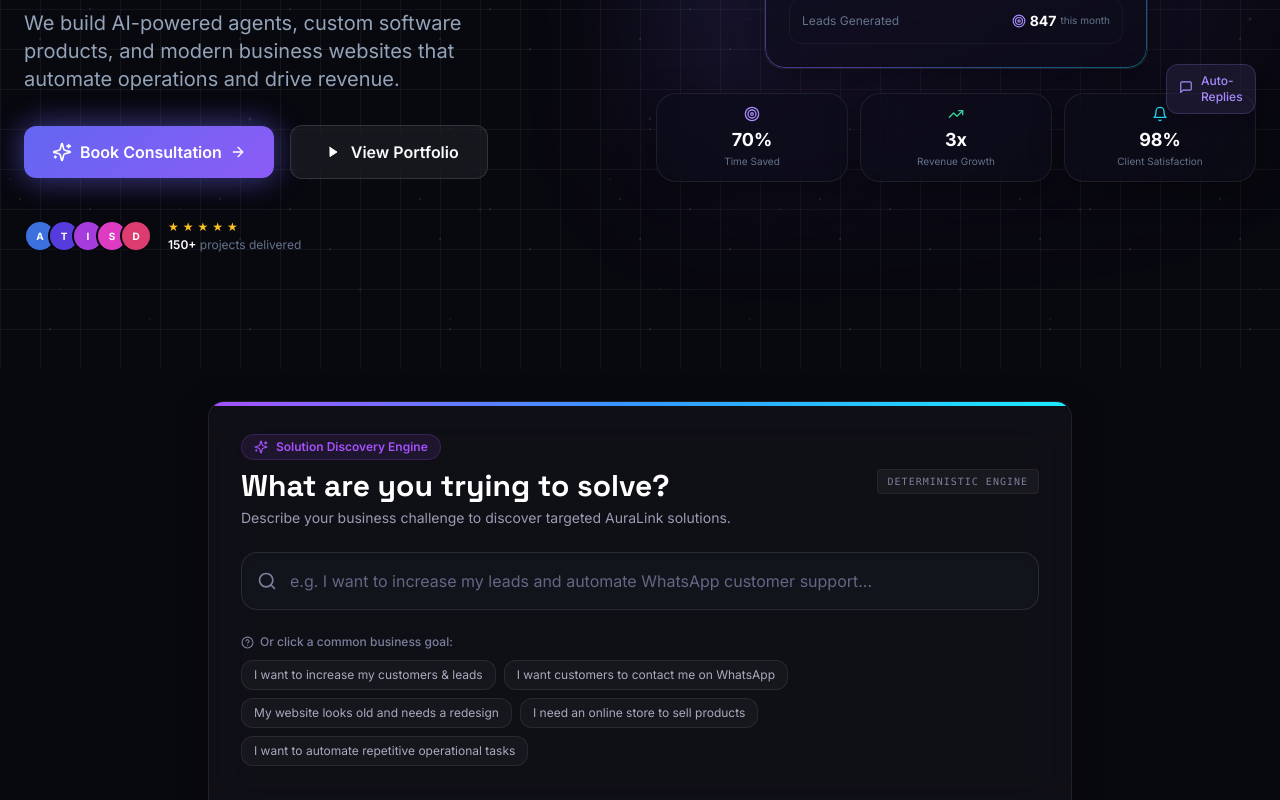
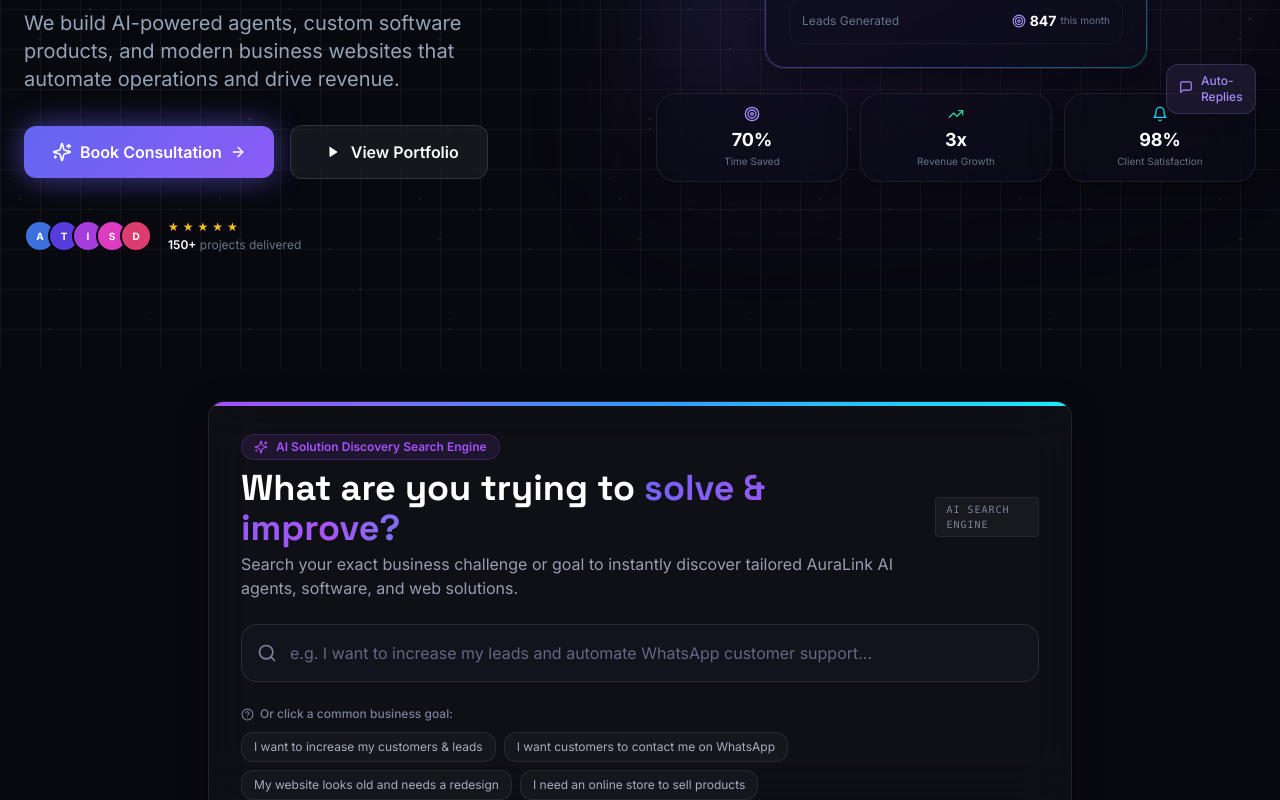
Before and after one commit to ravichandrareddy-projects/AuraLinkDagency, a Next.js app: page / in a window 1280 px wide. Shown: the part 431-1231 px from the top of the page. Built offline with nearby package versions, Linux system fonts and the light colour scheme.

Commit message:
Update discovery search heading to What are you trying to solve & improve?

```diff
--- a/src/components/ui/ProblemSearch.jsx
+++ b/src/components/ui/ProblemSearch.jsx
@@ -44,17 +44,17 @@
         <div className="flex flex-col md:flex-row md:items-center justify-between gap-4 mb-6">
           <div>
             <div className="inline-flex items-center gap-2 px-3 py-1 rounded-full bg-[hsl(270,95%,65%)]/10 border border-[hsl(270,95%,65%)]/20 text-[hsl(270,95%,65%)] text-xs font-semibold mb-2">
-              <Sparkles size={14} /> Solution Discovery Engine
+              <Sparkles size={14} /> AI Solution Discovery Search Engine
             </div>
-            <h3 className="font-display text-2xl md:text-3xl font-extrabold text-white">
-              What are you trying to solve?
+            <h3 className="font-display text-2xl md:text-4xl font-extrabold text-white">
+              What are you trying to <span className="gradient-text">solve & improve?</span>
             </h3>
-            <p className="text-[hsl(230,15%,65%)] text-sm mt-1">
-              Describe your business challenge to discover targeted AuraLink solutions.
+            <p className="text-[hsl(230,15%,65%)] text-sm md:text-base mt-1">
+              Search your exact business challenge or goal to instantly discover tailored AuraLink AI agents, software, and web solutions.
             </p>
           </div>
           <span className="text-[10px] uppercase font-mono tracking-widest px-2.5 py-1 rounded bg-white/[0.04] text-[hsl(230,15%,55%)] border border-white/[0.06] self-start md:self-center">
-            Deterministic Engine
+            AI Search Engine
           </span>
         </div>
 
```
